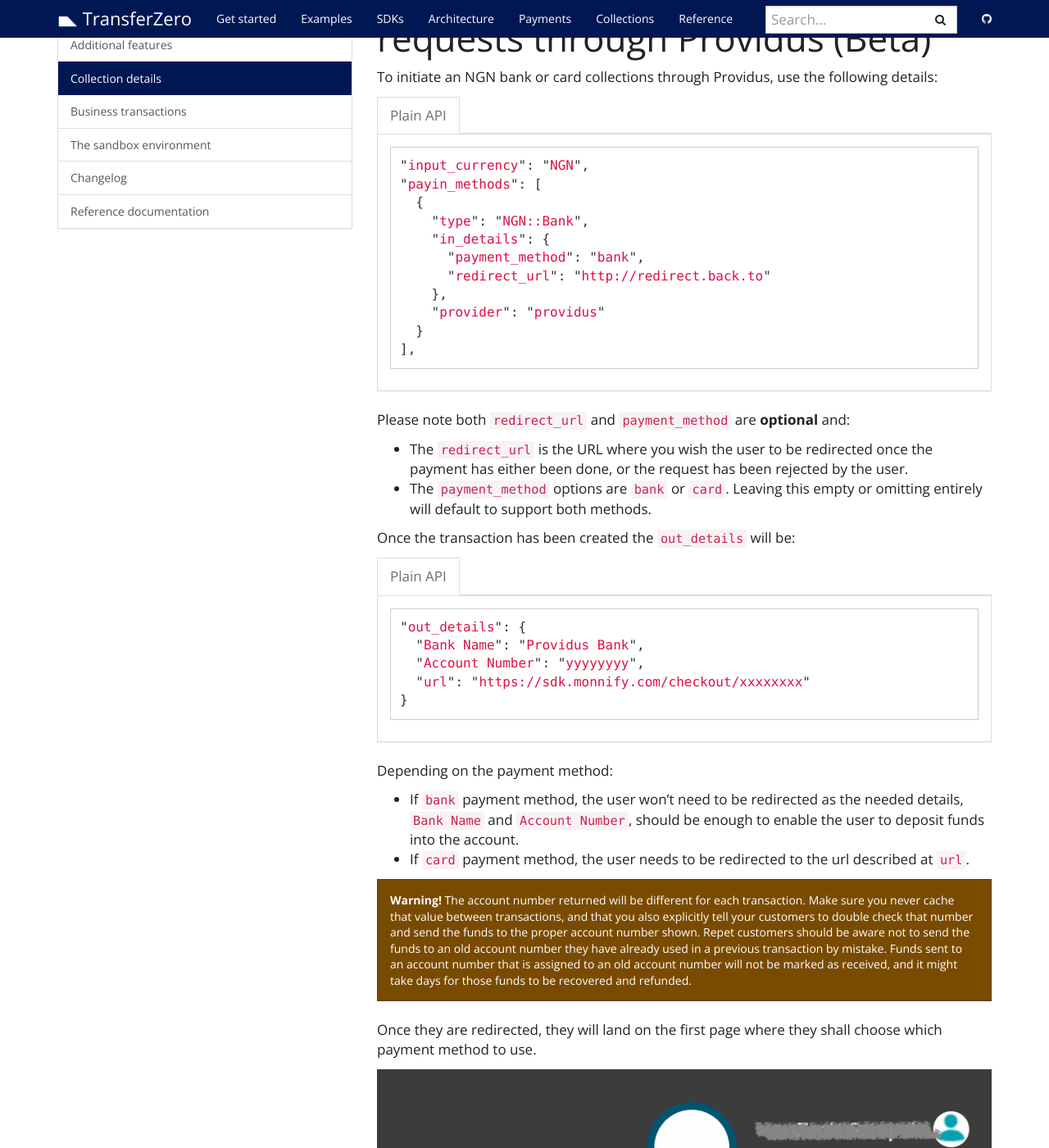
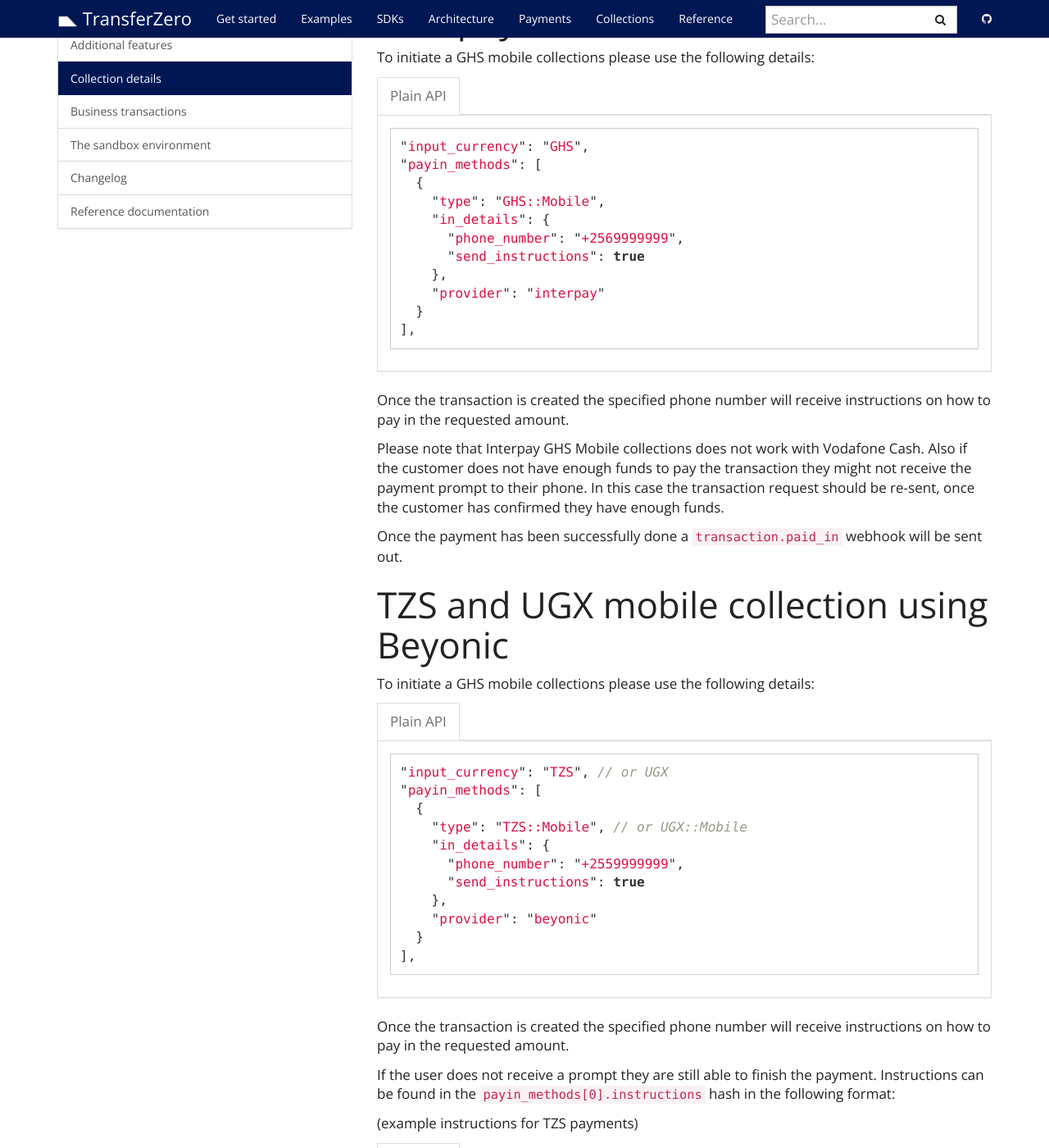
Before and after one commit to transferzero/api-documentation, a Jekyll site: the page built from _docs/collection-details.md, in a window 1280 px wide and 1400 px high, scrolled down 378 px. Shown: the whole window at 82% size. Built offline with Jekyll 4.4.1, drawn with Linux system fonts in a browser that asks for light colours; nearby versions of some CDN libraries; comment, search, counter and statistics services are not loaded; some of the changed text lies outside the part shown.

Commit message:
NGN Collection support is disabled. Until it's back removing the doc

````diff
--- a/_docs/collection-details.md
+++ b/_docs/collection-details.md
@@ -7,75 +7,6 @@
 {:toc}
 
 This document lists the required details that needs to be sent for each of our collection corridor
-
-# NGN card or bank collection requests through Providus (Beta)
-
-To initiate an NGN bank or card collections through Providus, use the following details:
-
-{% capture data-raw %}
-```javascript
-"input_currency": "NGN",
-"payin_methods": [
-  {
-    "type": "NGN::Bank",
-    "in_details": {
-      "payment_method": "bank",
-      "redirect_url": "http://redirect.back.to"
-    },
-    "provider": "providus"
-  }
-],
-```
-{% endcapture %}
-
-{% include language-tabbar.html prefix="collection-ngn-card-bank" raw=data-raw %}
-
-Please note both `redirect_url` and `payment_method` are **optional** and:
-- The `redirect_url` is the URL where you wish the user to be redirected once the payment has either been done, or the request has been rejected by the user.
-- The `payment_method` options are `bank` or `card`. Leaving this empty or omitting entirely will default to support both methods.
-
-Once the transaction has been created the `out_details` will be:
-
-{% capture data-raw %}
-```javascript
-"out_details": {
-  "Bank Name": "Providus Bank",
-  "Account Number": "yyyyyyyy",
-  "url": "https://sdk.monnify.com/checkout/xxxxxxxx"
-}
-```
-{% endcapture %}
-
-{% include language-tabbar.html prefix="collection-ngn-card-bank-out" raw=data-raw %}
-
-Depending on the payment method:
-- If `bank` payment method, the user won't need to be redirected as the needed details, `Bank Name` and `Account Number`, should be enough to enable the user to deposit funds into the account.
-- If `card` payment method, the user needs to be redirected to the url described at `url`.
-
-<div class="alert alert-warning" markdown="1">
-**Warning!** The account number returned will be different for each transaction. Make sure you never cache that value between transactions, and that you also explicitly tell your customers to double check that number and send the funds to the proper account number shown. Repet customers should be aware not to send the funds to an old account number they have already used in a previous transaction by mistake. Funds sent to an account number that is assigned to an old account number will not be marked as received, and it might take days for those funds to be recovered and refunded.
-</div>
-
-Once they are redirected, they will land on the first page where they shall choose which payment method to use.
-
-![Providus choose payment method]({{ "/img/collections/providus_choose_method.png" | prepend: site.baseurl }})
-
-If **Pay with Bank Transfer** method is chosen,
-
-![Providus bank payment]({{ "/img/collections/providus_bank.png" | prepend: site.baseurl }})
-
-This page contains information about the amount and bank account the user should deposit the amount into.
-
-If **Pay with Card** method is chosen,
-
-![Providus card payment]({{ "/img/collections/providus_card.png" | prepend: site.baseurl }})
-
-This page contains information about the amount. The user should fill in their card details.
-
-Once the card details are filled out, dependent on the card, the user might also be redirected to fill out a second factor verification page:
-
-![Providus OTP]({{ "/img/collections/providus_final.png" | prepend: site.baseurl }})
-
 
 # GHS mobile collections through Interpay
 
````
